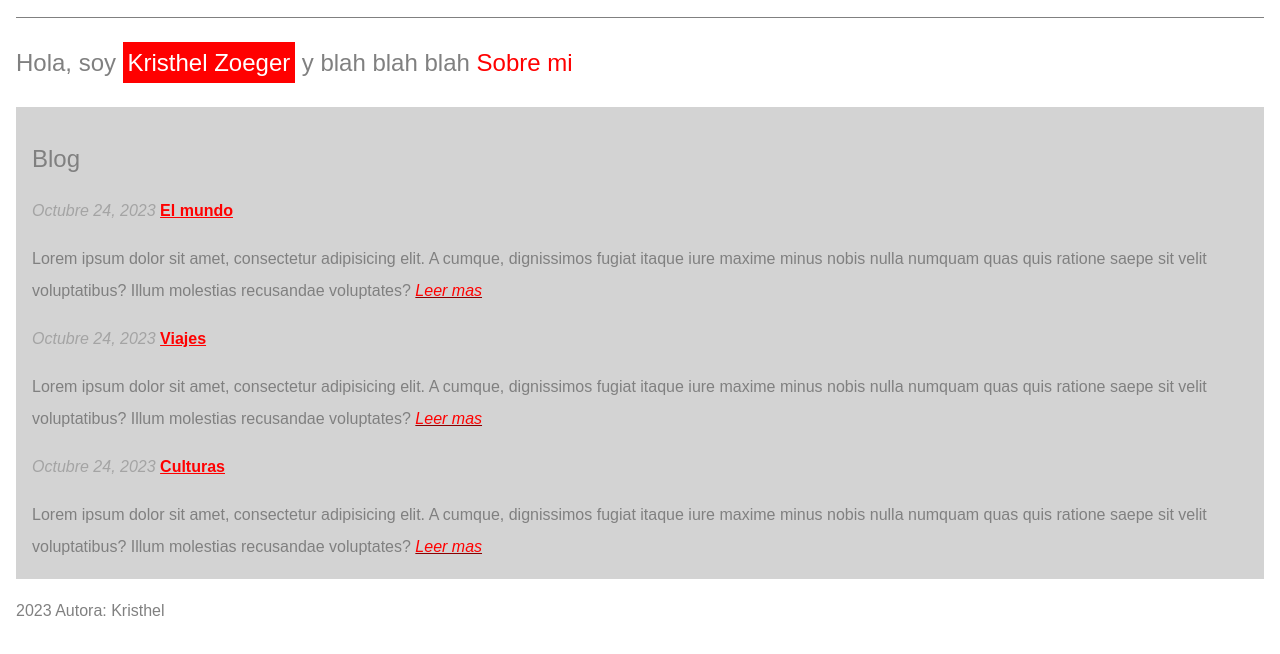
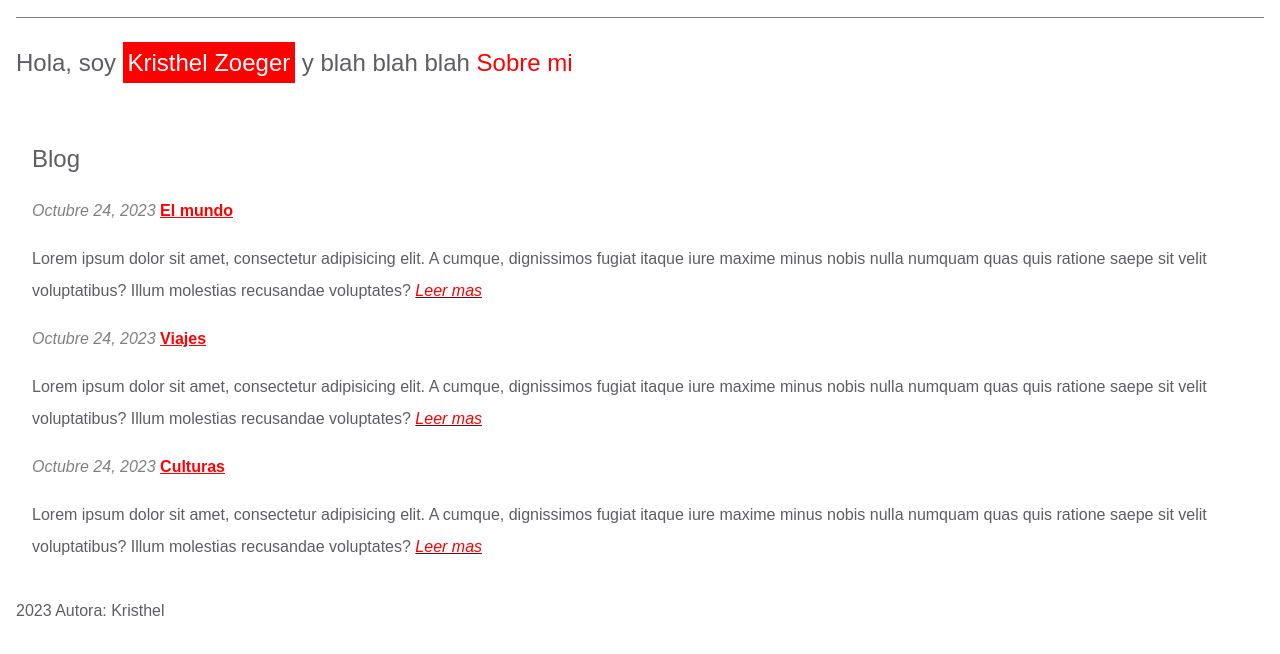
Before and after one commit to KristhelZ/web-blog-simple, a plain HTML site: page index.html in a window 1280 px wide. Shown: the part 74-728 px from the top of the page. Drawn offline with nearby package versions, Linux system fonts and the light colour scheme.

Commit message:
Add files via upload

```diff
--- a/css/main.css
+++ b/css/main.css
@@ -5,7 +5,7 @@ body {
  body {
      font-family: sans-serif;
      padding: 1rem;
-     color: grey;
+     color: #5e5c64;
      line-height: 2rem;
  }
 
@@ -36,7 +36,7 @@ header__title-strong{
     padding: .3rem;
 }
 .blog {
-    background-color: lightgrey;
+    background-color: #f7f7fe7;
     padding: 1rem;
 }
 .blog__title {
@@ -45,7 +45,7 @@ header__title-strong{
 }
 
 .blog__item {
-    border-bottom: grey;
+    border-bottom: #5e5c64;
     padding-lock: 1 rem;
 }
 
@@ -54,7 +54,7 @@ header__title-strong{
 }
 
 .blog__time {
-    color: #a4a4a4;
+    color: #808080;
     font-style: italic;
 }
 .link--title--blog {
--- a/index.html
+++ b/index.html
@@ -5,6 +5,8 @@
         <title>Mi Blog</title>
         <link rel="stylesheet" type="text/css" href="https://cdnjs.cloudflare.com/ajax/libs/normalize/8.0.1/normalize.min.css">
         <link href="css/main.css" rel="stylesheet">
+        <meta name="description" content="Mi blog de ejemplo">
+
     </head>
     <body>
     <header class="header">
```
